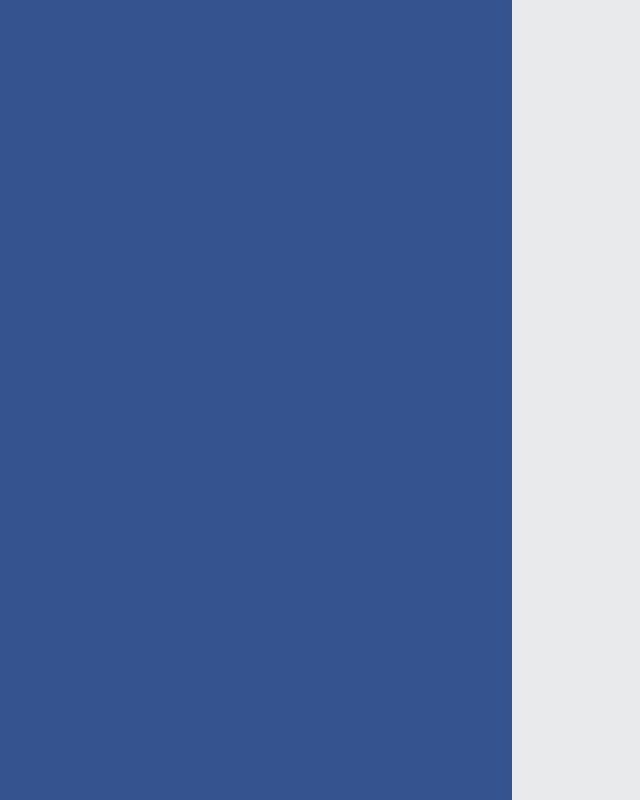
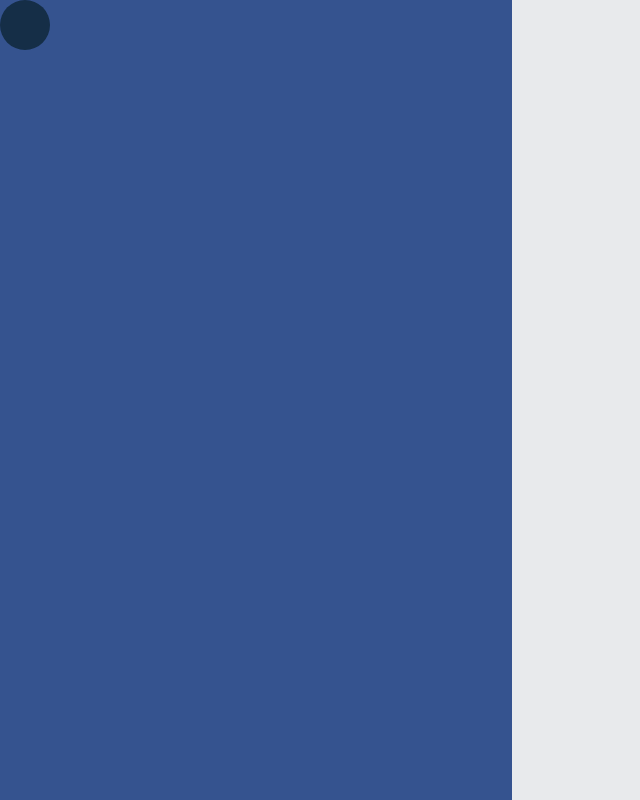
Before and after one commit to Reiracode/react-gh-pages-demo, a React (Create React App) app: page / in a window 1280 px wide. Shown: the whole page, without its empty margins (0-640 px from the left). Built offline with nearby package versions, Linux system fonts and the light colour scheme.

Commit message:
fix security vulnerabilities

```diff
--- a/package.json
+++ b/package.json
@@ -6,7 +6,7 @@
   "dependencies": {
     "react": "^16.12.0",
     "react-dom": "^16.12.0",
-    "react-scripts": "3.2.0"
+    "react-scripts": "^3.4.1"
   },
   "scripts": {
     "predeploy": "npm run build",
@@ -33,6 +33,7 @@
     ]
   },
   "devDependencies": {
+    "eslint": "^6.8.0",
     "gh-pages": "^2.1.1"
   }
 }
--- a/src/App.css
+++ b/src/App.css
@@ -20,11 +20,12 @@
 .face_logo{
   width:50px;
   height: 50px;
-  border-radius: 50;
+  border-radius: 50%;
   background-color: #152e47;
-  position: absolute;
-  top:50px;
-  left:-50px;
+  position: fixed;
+  /* top:0px;
+  left:-50px; */
+  z-index: 1;
 }
 
 .App-logo {
```
Also changed, not shown: 1 other file (tests, documents, lock files or other folders).
